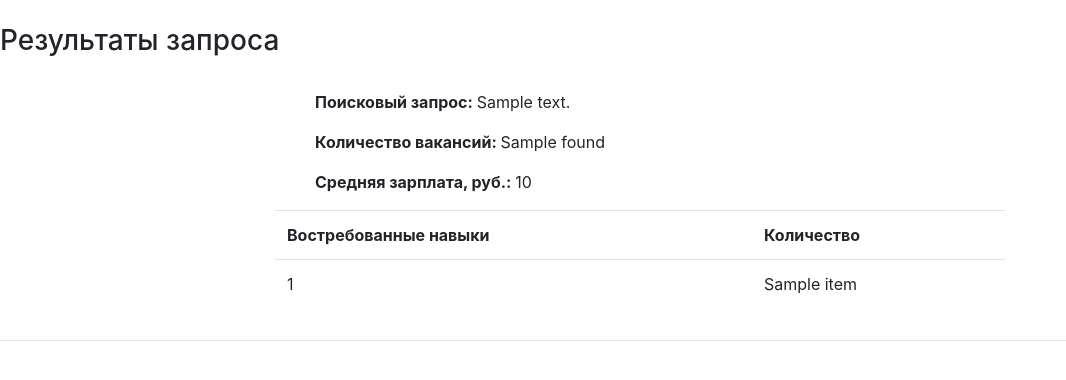
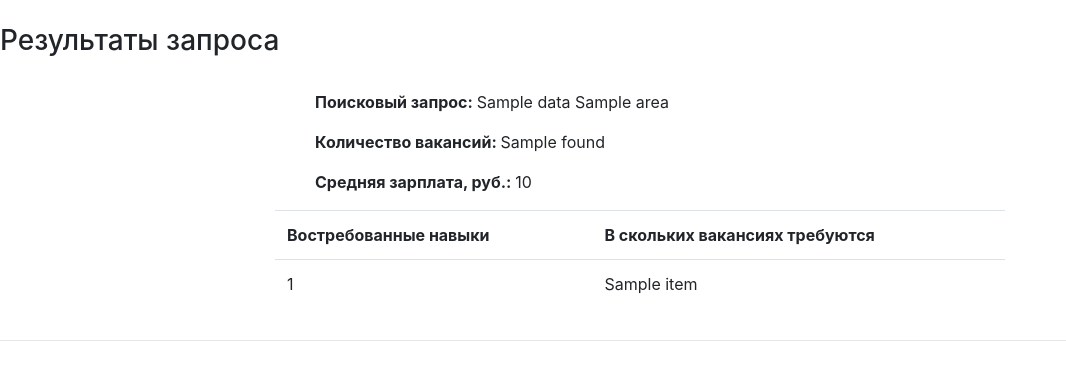
Before and after one commit to anastasiya-h79/hh_parser_Flask, a Flask app: template templates/results.html in a window 1280 px wide. Shown: the part 56-436 px from the top of the page, without its empty margins (0-1066 px from the left). Run offline with Flask 2, Linux system fonts and the light colour scheme; the template is opened without the code that fills it: most values are stand-ins (such as "Sample title", 1, 10 or a date in 2020); some libraries are stand-ins or nearby versions.

Commit message:
исправила вывод поискового запроса

```diff
--- a/templates/results.html
+++ b/templates/results.html
@@ -63,7 +63,8 @@
               <strong>
               Поисковый запрос:
                 </strong>
-              {{data['request_text']}}
+              {{data['name']}}
+              {{data['area']}}
             </ul>
             <ul>
               <strong>
@@ -81,7 +82,7 @@
             <table class="table">
               <tr>
                   <th>Востребованные навыки</th>
-                  <th>Количество</th>
+                  <th>В скольких вакансиях требуются</th>
               </tr>
               {% for item in data['key_skills'] %}
                 <tr>
```
